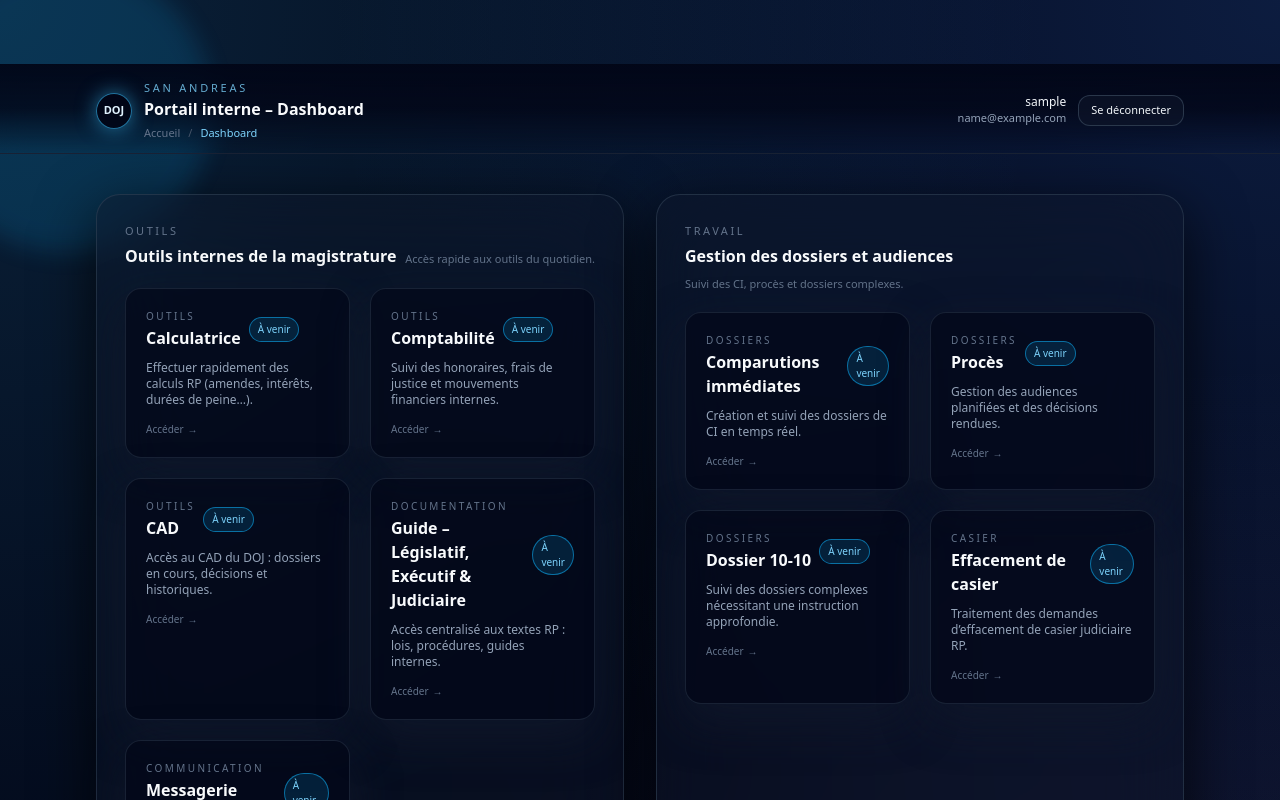
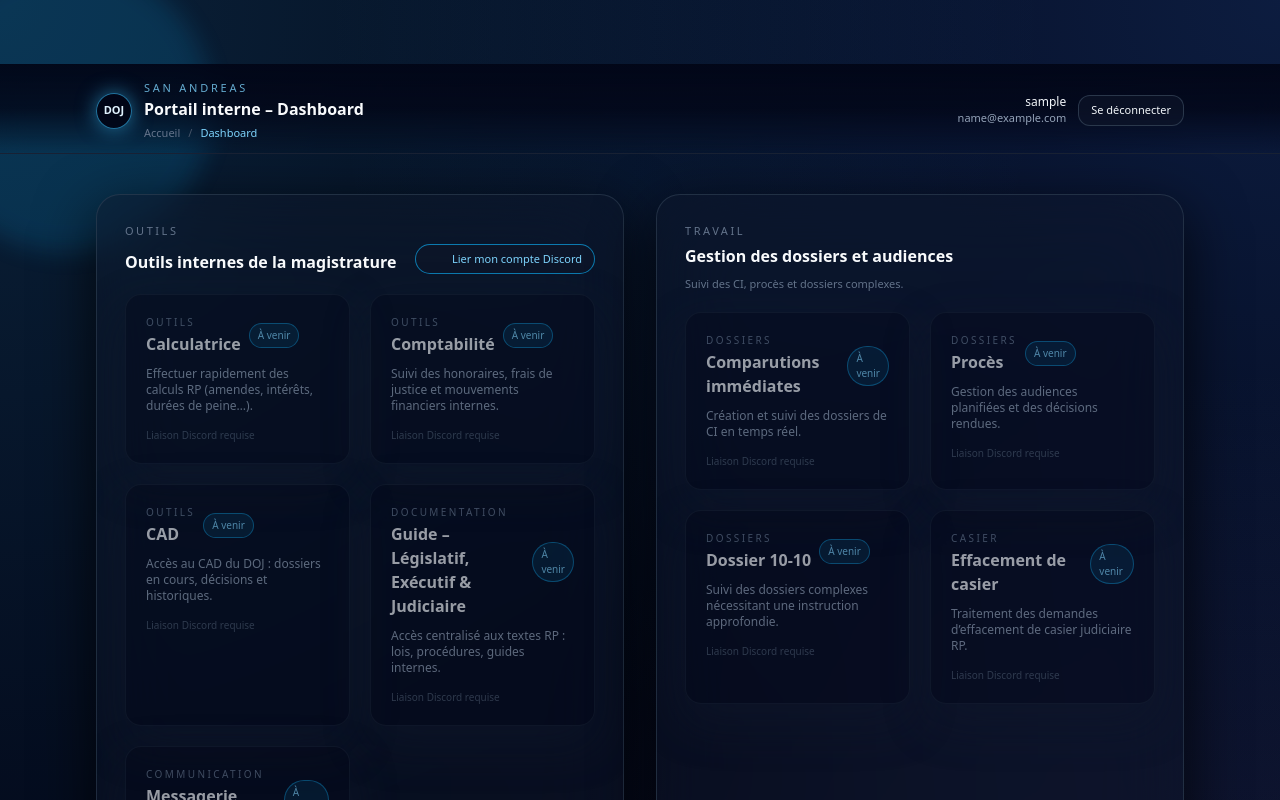
Before and after one commit to zealess/doj-frontend, a Next.js app: page /dashboard in a window 1280 px wide. Shown: the top 800 px of the page. Built offline with nearby package versions, Linux system fonts and the light colour scheme; sample sign-in values are in the browser's storage.

Commit message:
Mise en place de la connexion via discord

```diff
--- a/app/dashboard/page.tsx
+++ b/app/dashboard/page.tsx
@@ -1,8 +1,12 @@
 "use client";
 
-import { useEffect } from "react";
+import { useEffect, useState } from "react";
 import { useRouter } from "next/navigation";
 import AppHeader from "@/components/AppHeader";
+
+interface DiscordInfo {
+  username?: string | null;
+}
 
 const Card = ({
   title,
@@ -10,34 +14,42 @@ const Card = ({
   description,
   badge,
   onClick,
+  disabled = false,
 }: {
   title: string;
   subtitle?: string;
   description?: string;
   badge?: string;
   onClick?: () => void;
+  disabled?: boolean;
 }) => (
   <button
     type="button"
-    onClick={onClick}
-    className="
+    onClick={disabled ? undefined : onClick}
+    disabled={disabled}
+    className={`
       group relative w-full text-left
-      rounded-2xl border border-slate-800/80 bg-slate-950/60
+      rounded-2xl border bg-slate-950/60
       px-4 py-4 md:px-5 md:py-5
       flex flex-col gap-1.5
       shadow-[0_18px_45px_rgba(15,23,42,0.9)]
-      hover:border-sky-500/70 hover:bg-slate-950/90
-      transition-all duration-200
-      cursor-pointer overflow-hidden min-h-[120px]
-      transform-gpu hover:-translate-y-1 hover:scale-[1.02]
-    "
+      min-h-[120px] overflow-hidden transform-gpu
+      ${
+        disabled
+          ? "border-slate-800/60 opacity-60 cursor-not-allowed"
+          : "border-slate-800/80 hover:border-sky-500/70 hover:bg-slate-950/90 cursor-pointer hover:-translate-y-1 hover:scale-[1.02]"
+      }
+    `}
   >
-    {/* glow top */}
+    {/* glow top & radial glow uniquement si pas disabled */}
+    {!disabled && (
+      <>
         <div className="pointer-events-none absolute inset-x-0 top-0 h-px bg-gradient-to-r from-transparent via-sky-500/40 to-transparent opacity-0 group-hover:opacity-100 transition-opacity duration-300" />
-    {/* radial glow */}
         <div className="pointer-events-none absolute inset-0 opacity-0 group-hover:opacity-100 transition-opacity duration-300">
           <div className="absolute -inset-16 bg-[radial-gradient(circle_at_top,_rgba(56,189,248,0.14),_transparent_55%)]" />
         </div>
+      </>
+    )}
 
     <div className="flex items-center justify-between gap-2 relative z-[1]">
       <div>
@@ -62,11 +74,19 @@ const Card = ({
     )}
 
     <div className="relative z-[1] mt-2 flex justify-end">
-      <span className="inline-flex items-center gap-1 text-[10px] text-slate-500 group-hover:text-sky-300 transition-colors duration-200">
-        Accéder
+      <span
+        className={`inline-flex items-center gap-1 text-[10px] ${
+          disabled
+            ? "text-slate-600"
+            : "text-slate-500 group-hover:text-sky-300 transition-colors duration-200"
+        }`}
+      >
+        {disabled ? "Liaison Discord requise" : "Accéder"}
+        {!disabled && (
           <span className="inline-block translate-x-0 group-hover:translate-x-1 transition-transform duration-200">
             →
           </span>
+        )}
       </span>
     </div>
   </button>
@@ -74,15 +94,50 @@ const Card = ({
 
 export default function DashboardPage() {
   const router = useRouter();
+  const [isDiscordLinked, setIsDiscordLinked] = useState(false);
+  const [discordInfo, setDiscordInfo] = useState<DiscordInfo | null>(null);
 
-  // Protection simple côté client : si pas de token, retour login
+  // Protection simple côté client + récupération infos Discord
   useEffect(() => {
     const token =
       typeof window !== "undefined" ? localStorage.getItem("doj_token") : null;
     if (!token) {
       router.push("/");
+      return;
+    }
+
+    if (typeof window !== "undefined") {
+      const storedUser = localStorage.getItem("doj_user");
+      if (storedUser) {
+        try {
+          const user = JSON.parse(storedUser);
+          setIsDiscordLinked(!!user.discordLinked);
+          setDiscordInfo({
+            username: user.discordUsername ?? null,
+          });
+        } catch {
+          // ignore parse error
+        }
+      }
     }
   }, [router]);
+
+  const handleDiscordLink = () => {
+    const token =
+      typeof window !== "undefined" ? localStorage.getItem("doj_token") : null;
+    if (!token) return;
+
+    const apiBase = process.env.NEXT_PUBLIC_API_BASE_URL;
+    if (!apiBase) {
+      console.error("NEXT_PUBLIC_API_BASE_URL manquant");
+      return;
+    }
+
+    // On envoie le token au backend qui fera la redirection vers Discord
+    window.location.href = `${apiBase}/api/discord/login?token=${encodeURIComponent(
+      token
+    )}`;
+  };
 
   return (
     <main className="min-h-screen body-gradient relative flex items-stretch justify-center overflow-hidden">
@@ -109,9 +164,31 @@ export default function DashboardPage() {
                   <h2 className="text-sm md:text-base font-semibold text-slate-50">
                     Outils internes de la magistrature
                   </h2>
-                  <p className="text-[11px] text-slate-500">
-                    Accès rapide aux outils du quotidien.
-                  </p>
+
+                  {/* Lien Discord */}
+                  {isDiscordLinked ? (
+                    <div className="inline-flex items-center gap-2 px-3 py-1.5 rounded-full bg-emerald-500/10 border border-emerald-500/60 text-[11px] text-emerald-300">
+                      <span className="h-4 w-4 bg-[url('/discord.svg')] bg-contain bg-center bg-no-repeat" />
+                      <span>
+                        Compte Discord lié
+                        {discordInfo?.username ? (
+                          <span className="text-slate-300">
+                            {" "}
+                            · {discordInfo.username}
+                          </span>
+                        ) : null}
+                      </span>
+                    </div>
+                  ) : (
+                    <button
+                      type="button"
+                      onClick={handleDiscordLink}
+                      className="inline-flex items-center gap-2 px-3 py-1.5 rounded-full bg-slate-900/70 border border-sky-500/70 text-[11px] text-sky-300 hover:bg-sky-500/10 hover:border-sky-400 transition-all duration-200"
+                    >
+                      <span className="h-4 w-4 bg-[url('/discord.svg')] bg-contain bg-center bg-no-repeat" />
+                      <span>Lier mon compte Discord</span>
+                    </button>
+                  )}
                 </div>
               </div>
 
@@ -121,30 +198,35 @@ export default function DashboardPage() {
                   title="Calculatrice"
                   description="Effectuer rapidement des calculs RP (amendes, intérêts, durées de peine…)."
                   badge="À venir"
+                  disabled={!isDiscordLinked}
                 />
                 <Card
                   subtitle="Outils"
                   title="Comptabilité"
                   description="Suivi des honoraires, frais de justice et mouvements financiers internes."
                   badge="À venir"
+                  disabled={!isDiscordLinked}
                 />
                 <Card
                   subtitle="Outils"
                   title="CAD"
                   description="Accès au CAD du DOJ : dossiers en cours, décisions et historiques."
                   badge="À venir"
+                  disabled={!isDiscordLinked}
                 />
                 <Card
                   subtitle="Documentation"
                   title="Guide – Législatif, Exécutif & Judiciaire"
                   description="Accès centralisé aux textes RP : lois, procédures, guides internes."
                   badge="À venir"
+                  disabled={!isDiscordLinked}
                 />
                 <Card
                   subtitle="Communication"
                   title="Messagerie interne"
                   description="Échanger avec les magistrats, greffiers et membres du DOJ."
                   badge="À venir"
+                  disabled={!isDiscordLinked}
                 />
               </div>
             </section>
@@ -171,24 +253,28 @@ export default function DashboardPage() {
                   title="Comparutions immédiates"
                   description="Création et suivi des dossiers de CI en temps réel."
                   badge="À venir"
+                  disabled={!isDiscordLinked}
                 />
                 <Card
                   subtitle="Dossiers"
                   title="Procès"
                   description="Gestion des audiences planifiées et des décisions rendues."
                   badge="À venir"
+                  disabled={!isDiscordLinked}
                 />
                 <Card
                   subtitle="Dossiers"
                   title="Dossier 10-10"
                   description="Suivi des dossiers complexes nécessitant une instruction approfondie."
                   badge="À venir"
+                  disabled={!isDiscordLinked}
                 />
                 <Card
                   subtitle="Casier"
                   title="Effacement de casier"
                   description="Traitement des demandes d’effacement de casier judiciaire RP."
                   badge="À venir"
+                  disabled={!isDiscordLinked}
                 />
               </div>
             </section>
@@ -216,12 +302,14 @@ export default function DashboardPage() {
                 title="Mon profil magistrat"
                 description="Consulter et modifier les informations de votre profil DOJ."
                 badge="À venir"
+                disabled={!isDiscordLinked}
               />
               <Card
                 subtitle="Annuaire"
                 title="Effectif & organigramme"
                 description="Liste des magistrats, greffiers et postes au sein du DOJ."
                 badge="À venir"
+                disabled={!isDiscordLinked}
               />
             </div>
           </section>
--- a/app/register/page.tsx
+++ b/app/register/page.tsx
@@ -44,6 +44,8 @@ export default function RegisterPage() {
       );
 
       const data = await res.json();
+localStorage.setItem("doj_token", data.token);
+localStorage.setItem("doj_user", JSON.stringify(data.user));
 
       if (!res.ok) {
         setError(data.message || "Erreur lors de l’inscription.");
```
Also changed, not shown: public/discord.svg (added). Lines whose indentation alone changed are shown as unchanged.
